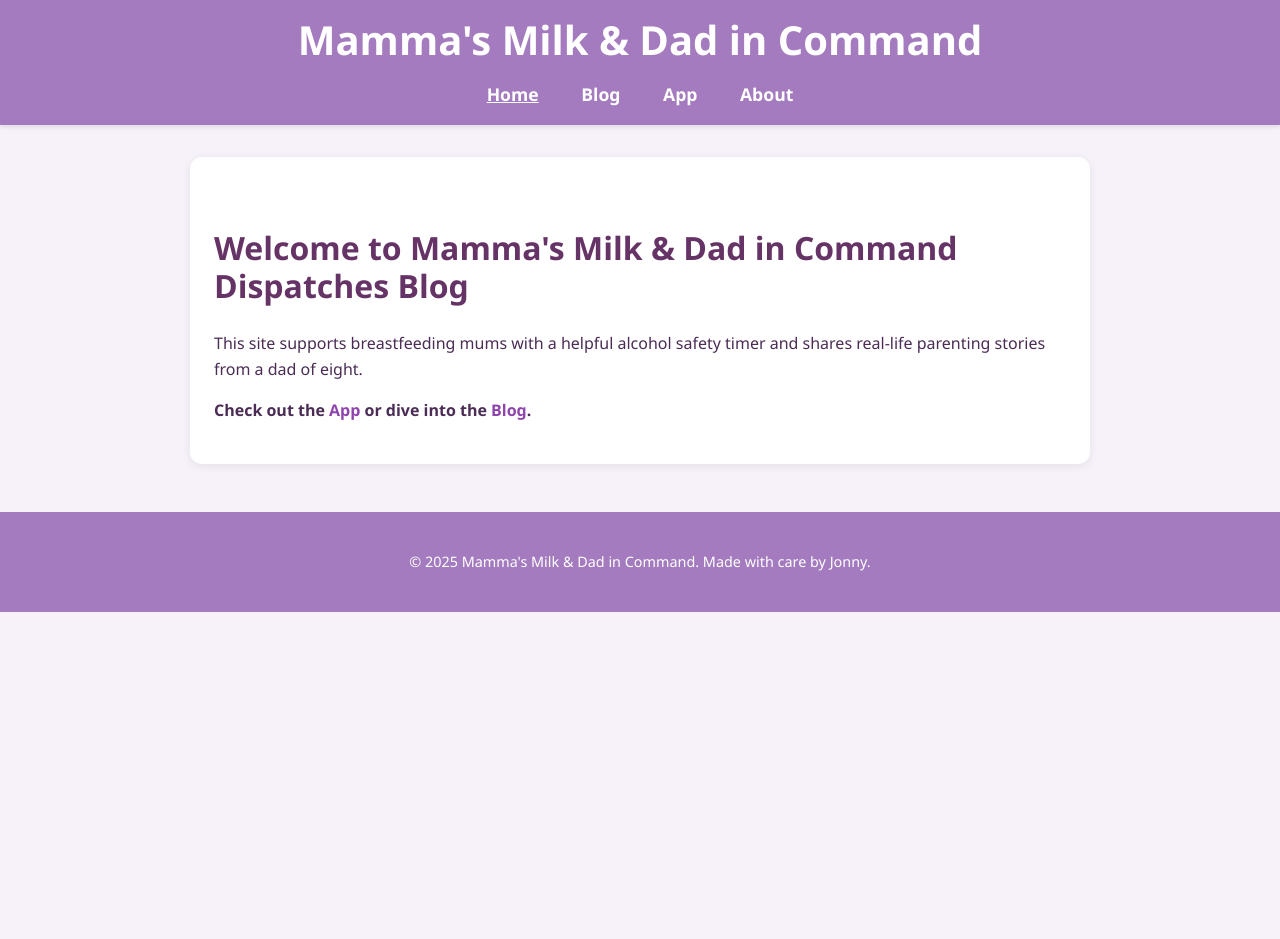
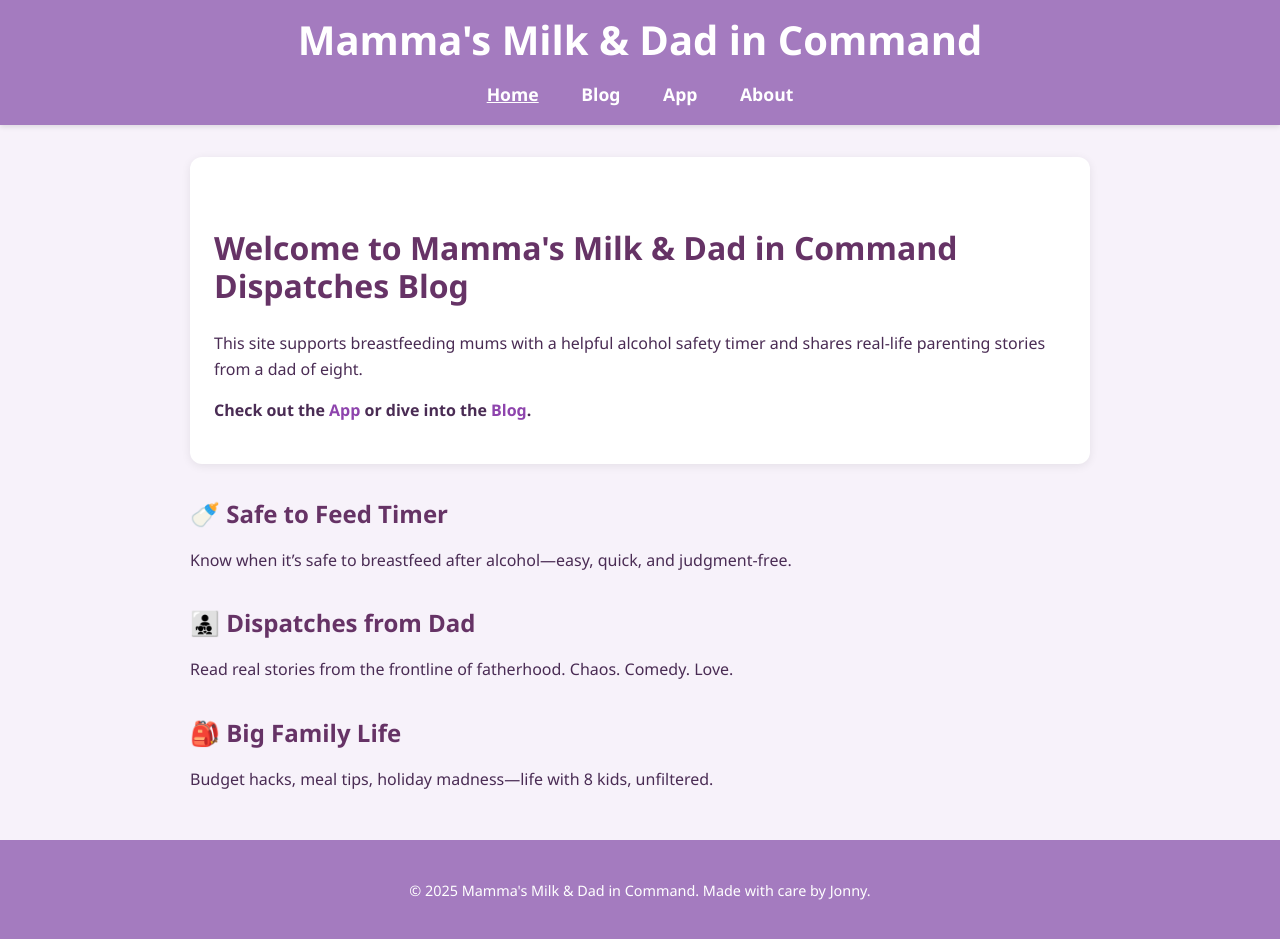
Before and after one commit to dadincommand/dadincommand.github.io, a Jekyll site: the page built from index.md, in a window 1280 px wide and 940 px high. Built offline with Jekyll 4.4.1, drawn with Linux system fonts in a browser that asks for light colours.

Commit message:
Update index.md
Add features section to home page

```diff
--- a/index.md
+++ b/index.md
@@ -10,3 +10,18 @@
   <p>This site supports breastfeeding mums with a helpful alcohol safety timer and shares real-life parenting stories from a dad of eight.</p>
   <p><strong>Check out the <a href="/app">App</a> or dive into the <a href="/blog">Blog</a>.</strong></p>
 </section>
+
+<section class="features">
+  <div class="feature">
+    <h3>🍼 Safe to Feed Timer</h3>
+    <p>Know when it’s safe to breastfeed after alcohol—easy, quick, and judgment-free.</p>
+  </div>
+  <div class="feature">
+    <h3>👨‍👧‍👦 Dispatches from Dad</h3>
+    <p>Read real stories from the frontline of fatherhood. Chaos. Comedy. Love.</p>
+  </div>
+  <div class="feature">
+    <h3>🎒 Big Family Life</h3>
+    <p>Budget hacks, meal tips, holiday madness—life with 8 kids, unfiltered.</p>
+  </div>
+</section>
```
